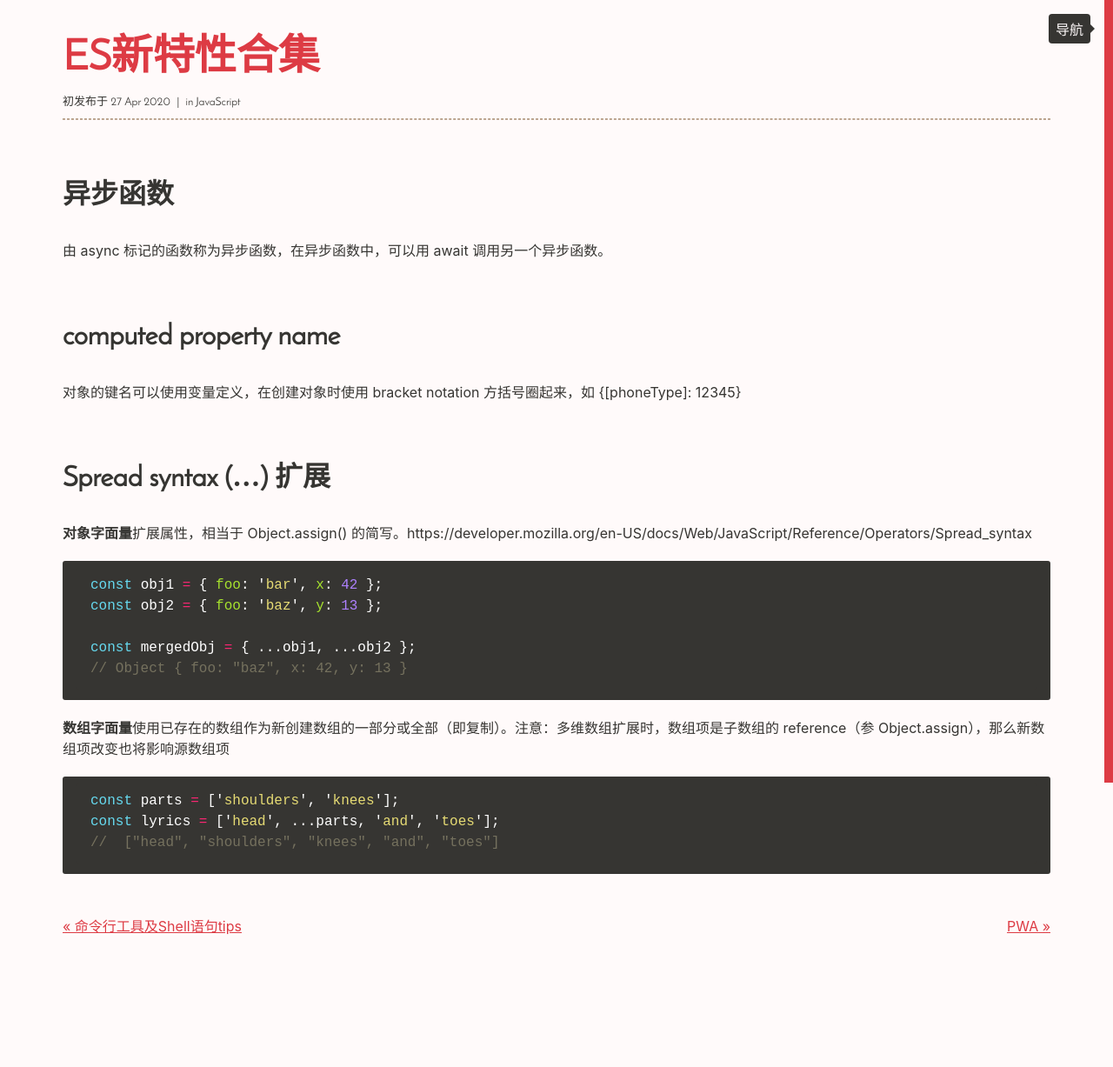
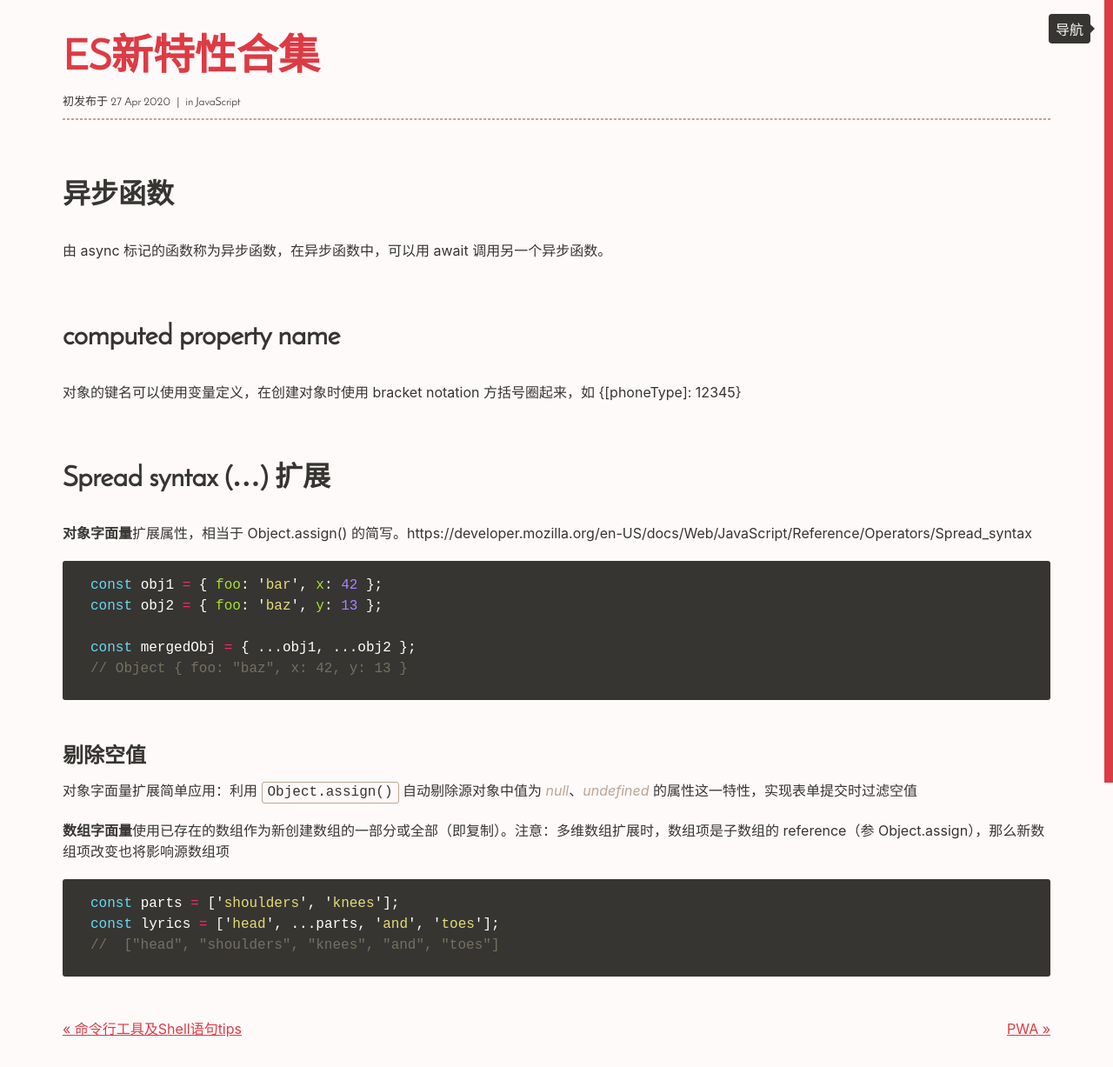
Before and after one commit to Vivi-wu/dive-into-web, a Jekyll site: the page built from _posts/2020-04-27-ES-next.markdown, in a window 1280 px wide. Shown: the whole page at 87% size. Built offline with Jekyll 4.4.1, drawn with Linux system fonts in a browser that asks for light colours; before the commit the page ends 1109 px from its top, so only the background shows below that.

Commit message:
mod update object spread tips

````diff
--- a/_posts/2020-04-27-ES-next.markdown
+++ b/_posts/2020-04-27-ES-next.markdown
@@ -23,6 +23,10 @@ const mergedObj = { ...obj1, ...obj2 };
 // Object { foo: "baz", x: 42, y: 13 }
 ```
 
+### 剔除空值
+
+对象字面量扩展简单应用：利用 `Object.assign()` 自动剔除源对象中值为 _null_、_undefined_ 的属性这一特性，实现表单提交时过滤空值
+
 **数组字面量**使用已存在的数组作为新创建数组的一部分或全部（即复制）。注意：多维数组扩展时，数组项是子数组的 reference（参 Object.assign），那么新数组项改变也将影响源数组项
 
 ```js
````
